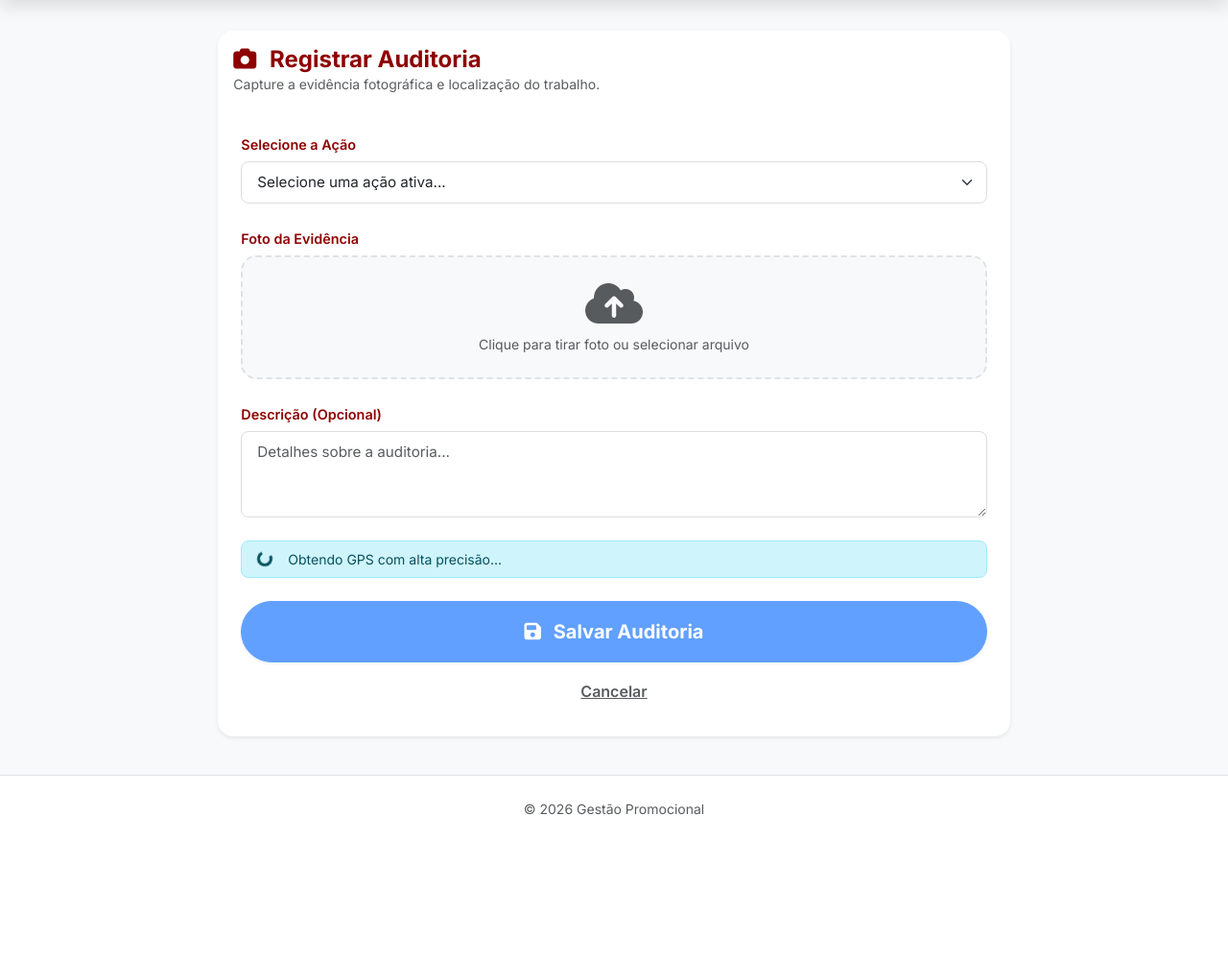
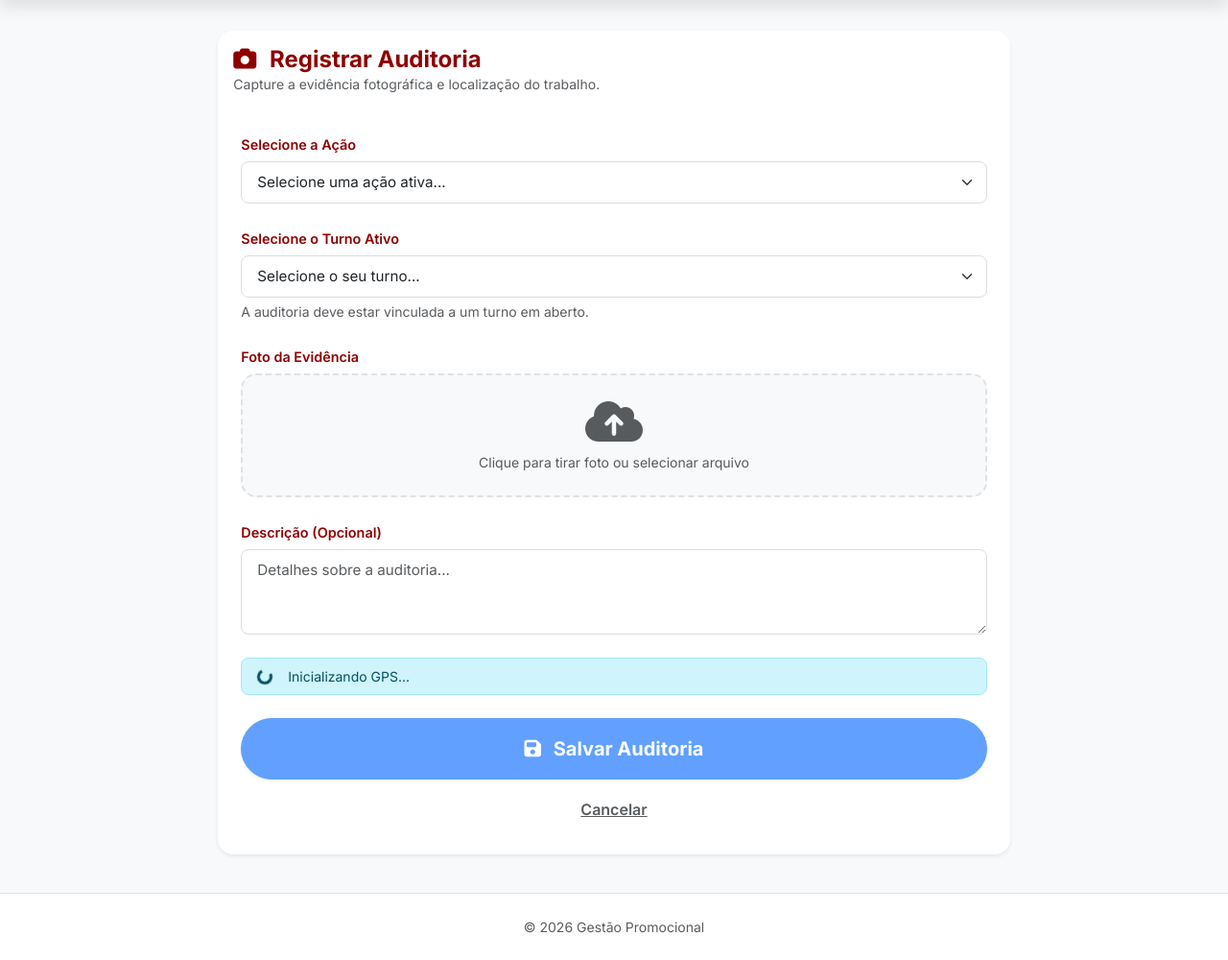
Before and after one commit to panfletagemrelampago/gestao, a Flask app: page /auditorias/registrar in a window 1280 px wide. Shown: the part 62-1062 px from the top of the page at 96% size. Before the commit the page ends 911 px from the top, so only its background shows below. Run offline with Flask 3, Linux system fonts and the light colour scheme; a user stored in the database is signed in.

Commit message:
fix(auditorias): adiciona campo turno_id ao formulário de registro
Removed unused comments and improved GPS accuracy handling in the form.

```diff
--- a/app/templates/auditorias/registrar.html
+++ b/app/templates/auditorias/registrar.html
@@ -19,12 +19,10 @@
             <div class="card-body p-4">
                 <form id="form-auditoria" method="POST" enctype="multipart/form-data" action="{{ url_for('auditorias.registrar') }}">
 
-                    <!-- GPS -->
                     <input type="hidden" name="latitude" id="lat-input">
                     <input type="hidden" name="longitude" id="lon-input">
                     <input type="hidden" name="accuracy" id="acc-input">
 
-                    <!-- AÇÃO -->
                     <div class="mb-4">
                         <label for="acao_id" class="form-label fw-semibold">Selecione a Ação</label>
                         <select name="acao_id" id="acao_id" class="form-select rounded-3 shadow-none" required>
@@ -37,7 +35,20 @@
                         </select>
                     </div>
 
-                    <!-- FOTO -->
+                    <div class="mb-4">
+                        <label for="turno_id" class="form-label fw-semibold">Selecione o Turno Ativo</label>
+                        <select name="turno_id" id="turno_id" class="form-select rounded-3 shadow-none" required>
+                            <option value="">Selecione o seu turno...</option>
+                            {% for turno in turnos %}
+                                <option value="{{ turno.id }}">
+                                    Turno #{{ turno.id }} - {{ turno.equipe.nome if turno.equipe else 'Equipe externa' }}
+                                    ({{ turno.status }})
+                                </option>
+                            {% endfor %}
+                        </select>
+                        <div class="form-text small text-muted">A auditoria deve estar vinculada a um turno em aberto.</div>
+                    </div>
+
                     <div class="mb-4">
                         <label for="foto-input" class="form-label fw-semibold">Foto da Evidência</label>
 
@@ -69,7 +80,6 @@
                         </div>
                     </div>
 
-                    <!-- DESCRIÇÃO -->
                     <div class="mb-4">
                         <label for="descricao" class="form-label fw-semibold">Descrição (Opcional)</label>
                         <textarea
@@ -81,16 +91,13 @@
                         ></textarea>
                     </div>
 
-                    <!-- STATUS GPS -->
                     <div id="gps-status" class="alert alert-info rounded-3 py-2 px-3 mb-2 d-flex align-items-center">
                         <div class="spinner-border spinner-border-sm me-3"></div>
                         <span class="small">Inicializando GPS...</span>
                     </div>
 
-                    <!-- INFO GPS -->
                     <div id="gps-info" class="small text-muted mb-4"></div>
 
-                    <!-- BOTÕES -->
                     <div class="d-grid gap-2">
                         <button
                             type="submit"
@@ -113,29 +120,16 @@
 </div>
 
 <style>
-    .upload-container {
-        transition: all 0.2s;
-        border-style: dashed !important;
-        border-color: #dee2e6 !important;
-    }
-
-    .upload-container:hover {
-        background-color: #f1f3f5 !important;
-        border-color: #8E0000 !important;
-    }
-
-    .cursor-pointer {
-        cursor: pointer;
-    }
-
-    .text-vinho {
-        color: #8E0000;
-    }
+    .upload-container { transition: all 0.2s; border-style: dashed !important; border-color: #dee2e6 !important; }
+    .upload-container:hover { background-color: #f1f3f5 !important; border-color: #8E0000 !important; }
+    .cursor-pointer { cursor: pointer; }
+    .text-vinho { color: #8E0000; }
 </style>
 {% endblock %}
 
 {% block scripts %}
 <script>
+    // Mantém o script de GPS original
     const form = document.getElementById('form-auditoria');
     const latInput = document.getElementById('lat-input');
     const lonInput = document.getElementById('lon-input');
@@ -150,17 +144,14 @@
     let bestPosition = null;
     let watchId = null;
 
-    // PREVIEW DA IMAGEM
     fotoInput.addEventListener('change', function () {
         if (this.files && this.files[0]) {
             const reader = new FileReader();
-
             reader.onload = function (e) {
                 imgPreview.src = e.target.result;
                 imgPreview.classList.remove('d-none');
                 previewContainer.classList.add('d-none');
             };
-
             reader.readAsDataURL(this.files[0]);
         }
     });
@@ -172,24 +163,13 @@
             return;
         }
 
-        gpsStatus.innerHTML = `
-            <div class="spinner-border spinner-border-sm me-3"></div>
-            <span class="small">Obtendo GPS com alta precisão...</span>
-        `;
-
-        btnSubmit.disabled = true;
-
         watchId = navigator.geolocation.watchPosition(
             function (position) {
                 const lat = position.coords.latitude;
                 const lon = position.coords.longitude;
                 const acc = position.coords.accuracy;
 
-                gpsInfo.innerHTML = `
-                    Lat: ${lat.toFixed(6)} |
-                    Lng: ${lon.toFixed(6)} |
-                    Precisão: ${Math.round(acc)}m
-                `;
+                gpsInfo.innerHTML = `Lat: ${lat.toFixed(6)} | Lng: ${lon.toFixed(6)} | Precisão: ${Math.round(acc)}m`;
 
                 if (!bestPosition || acc < bestPosition.coords.accuracy) {
                     bestPosition = position;
@@ -198,61 +178,32 @@
                 if (acc <= 30) {
                     gpsStatus.className = 'alert alert-success d-flex align-items-center';
                     gpsStatus.innerHTML = `<i class="fas fa-check-circle me-2"></i> 🟢 GPS OK (${Math.round(acc)}m)`;
-
                     latInput.value = bestPosition.coords.latitude;
                     lonInput.value = bestPosition.coords.longitude;
                     accInput.value = bestPosition.coords.accuracy;
-
                     btnSubmit.disabled = false;
-
-                    navigator.geolocation.clearWatch(watchId);
-
-                } else if (acc <= 50) {
+                } else {
                     gpsStatus.className = 'alert alert-warning';
                     gpsStatus.innerHTML = `🟡 Melhorando precisão... (${Math.round(acc)}m)`;
-
-                } else {
-                    gpsStatus.className = 'alert alert-danger';
-                    gpsStatus.innerHTML = `🔴 GPS fraco (${Math.round(acc)}m) - Aguarde...`;
                 }
             },
             function (error) {
-                let msg = "Erro ao obter GPS";
-
-                if (error.code === 1) msg = "Permissão negada.";
-                else if (error.code === 2) msg = "Sem sinal.";
-                else if (error.code === 3) msg = "Timeout.";
-
                 gpsStatus.className = 'alert alert-danger';
-                gpsStatus.innerHTML = msg;
-
+                gpsStatus.innerHTML = "Erro ao obter GPS";
                 btnSubmit.disabled = true;
             },
-            {
-                enableHighAccuracy: true,
-                timeout: 20000,
-                maximumAge: 0
-            }
+            { enableHighAccuracy: true, timeout: 20000, maximumAge: 0 }
         );
     }
 
     updateGPS();
 
     form.addEventListener('submit', function (e) {
-        if (!bestPosition) {
+        if (!bestPosition || bestPosition.coords.accuracy > 50) {
             e.preventDefault();
-            alert('Aguarde o GPS estabilizar.');
+            alert('Aguarde o GPS estabilizar para garantir a precisão.');
             return;
         }
-
-        const acc = bestPosition.coords.accuracy;
-
-        if (acc > 50) {
-            e.preventDefault();
-            alert('GPS muito impreciso. Aguarde melhorar.');
-            return;
-        }
-
         latInput.value = bestPosition.coords.latitude;
         lonInput.value = bestPosition.coords.longitude;
         accInput.value = bestPosition.coords.accuracy;
```
